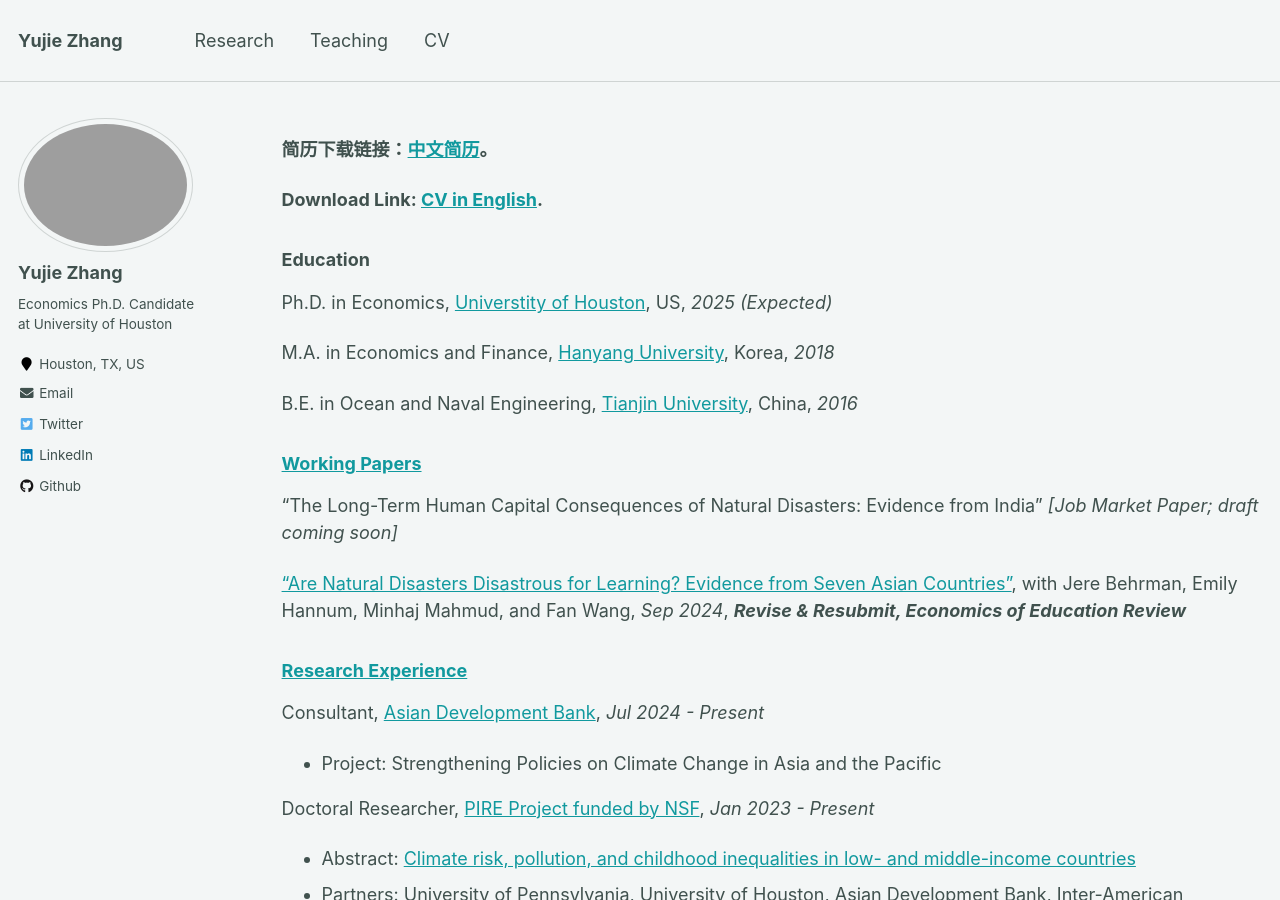
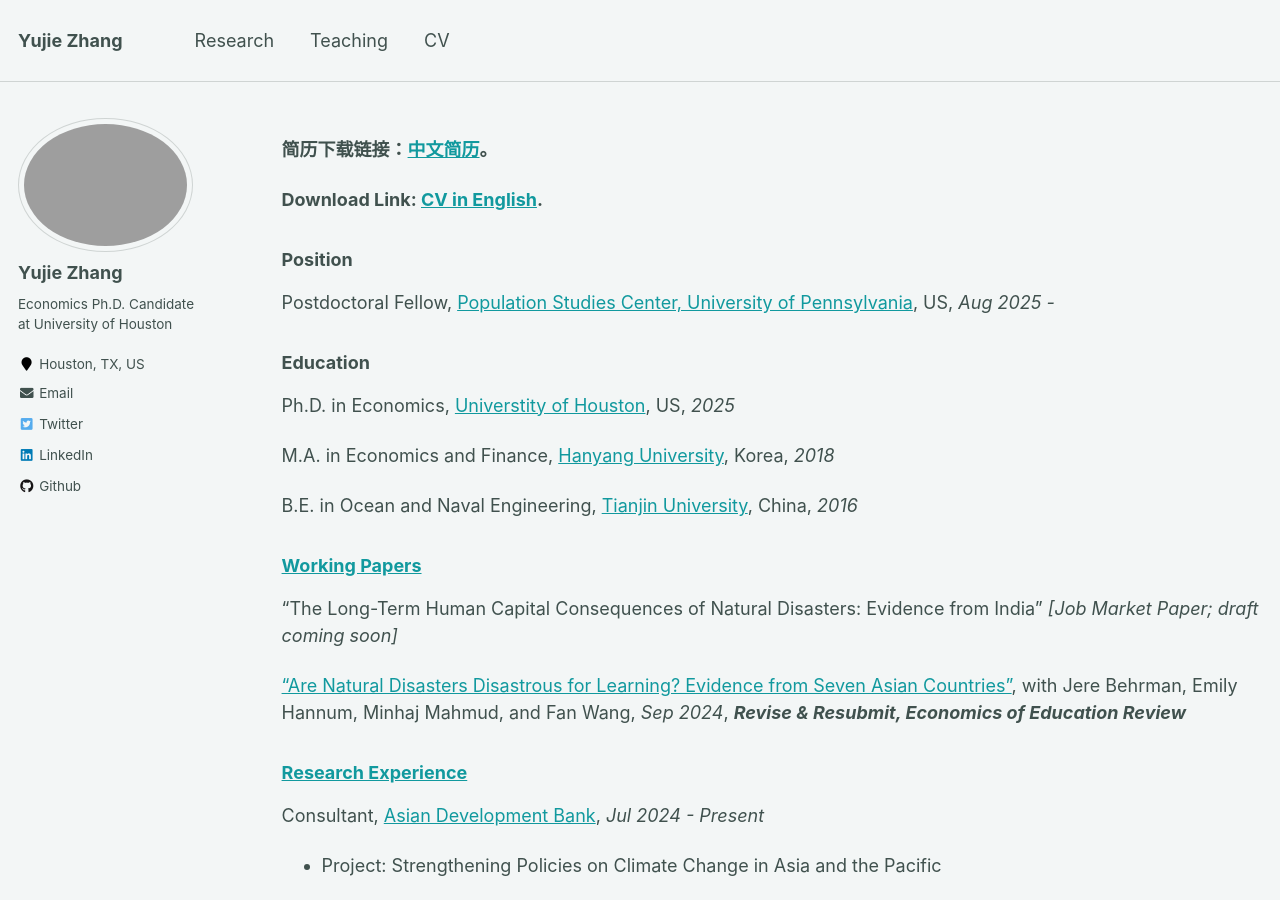
Before and after one commit to yujiezhangecon/yujiezhangecon.github.io, a Jekyll site: the page built from _pages/cv.md, in a window 1280 px wide and 900 px high. Built offline with Jekyll 4.4.1, drawn with Linux system fonts in a browser that asks for light colours.

Commit message:
Update cv.md

```diff
--- a/_pages/cv.md
+++ b/_pages/cv.md
@@ -23,10 +23,13 @@ Working Experience
 
 **Download Link: <a href="/YujieZhang_CV.pdf">CV in English</a>.**
 
+### Position
+
+Postdoctoral Fellow, [Population Studies Center, University of Pennsylvania](https://www.pop.upenn.edu/), US, *Aug 2025 -*
 
 ### Education
 
-Ph.D. in Economics, [Universtity of Houston](https://www.uh.edu/class/economics/), US, *2025 (Expected)*
+Ph.D. in Economics, [Universtity of Houston](https://www.uh.edu/class/economics/), US, *2025*
 
 M.A. in Economics and Finance, [Hanyang University](https://econ.hanyang.ac.kr/), Korea, *2018*
 
```
